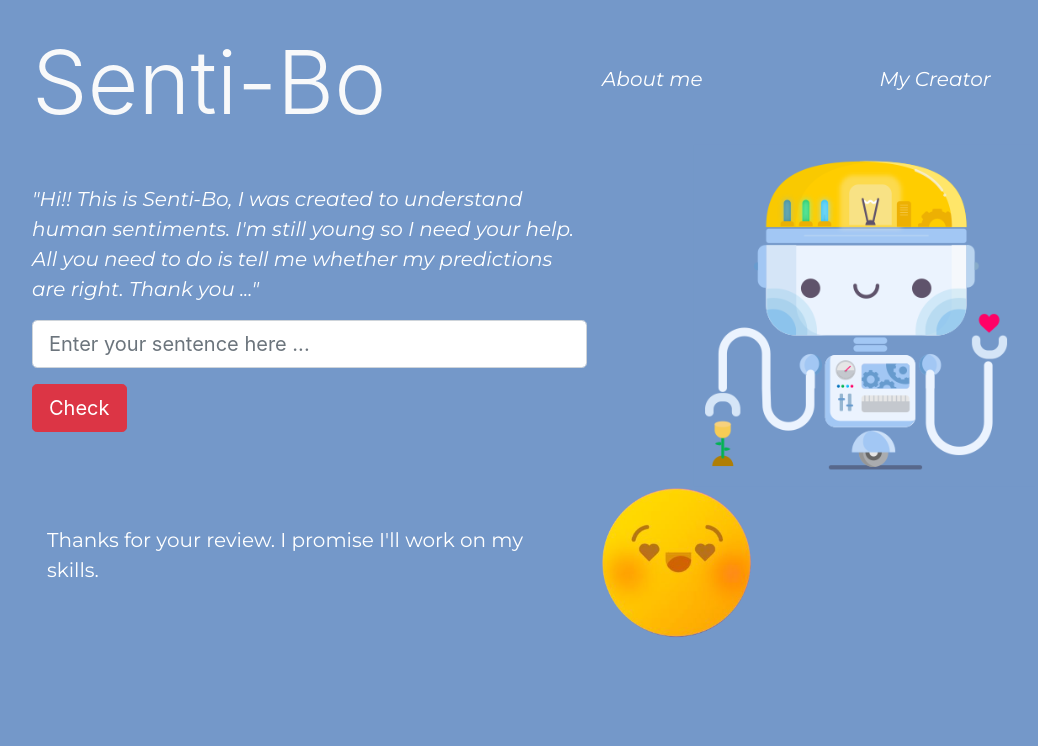
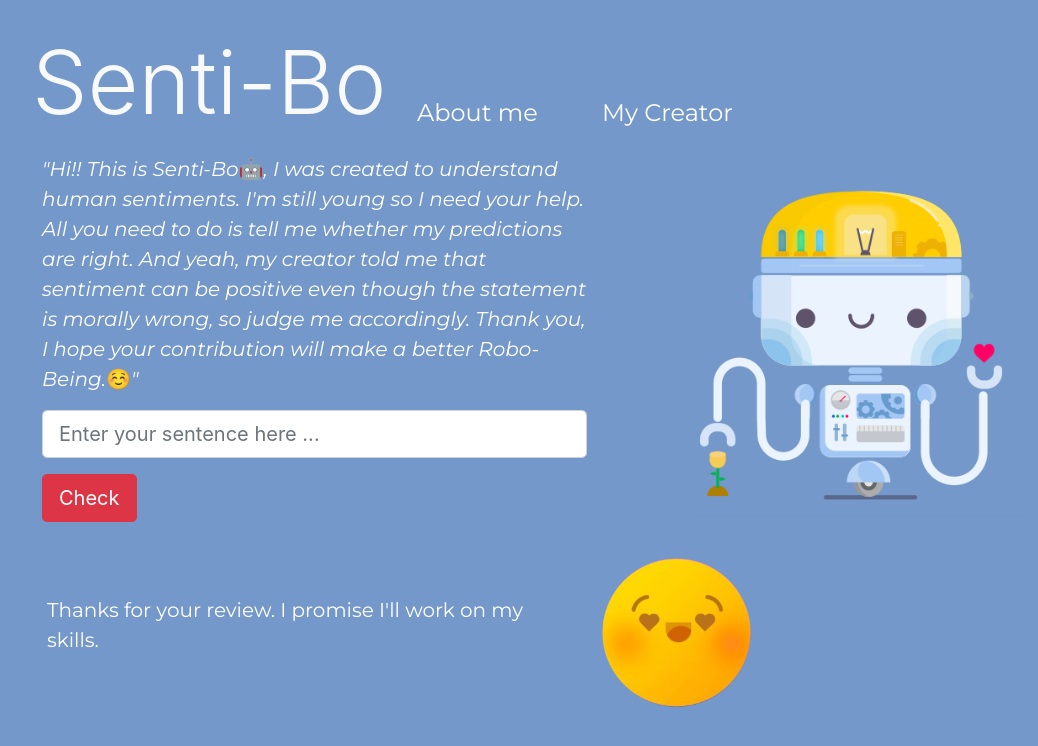
Before and after one commit to Tanmay06/sentiment-analysis, a Flask app: page /review in a window 1280 px wide. Shown: the top 746 px of the page, without its empty margins (53-1091 px from the left). Run offline with Flask 2, Linux system fonts and the light colour scheme; data that the repository does not hold is empty; parts of the project's set-up code (start-up, migrations or seed data) failed here and were passed over; some libraries are stand-ins or nearby versions.

Commit message:
Version 1.1.0

```diff
--- a/templates/head.html
+++ b/templates/head.html
@@ -1,16 +1,16 @@
-<div class="row align-items-center justify-content-center">
-	<div class="col-md">
+<div class="row align-items-end justify-content-center">
+	<div class="col-md-4">
 		<div class="row justify-content-start">
 			<a href="/"><h1 class="display-2 text-light">Senti-Bo</h1></a>
 		</div>
 	</div>
-	<div class="col-md">
-		<div class="row justify-content-center">
-			<div class="col-md">
-				<p><a href="https://github.com/Tanmay06/sentiment-analysis" class="lead"><em>About me</em></a></p>
+	<div class="col-md-8">
+		<div class="row justify-content-start align-items-end">
+			<div class="col-md-3 col-6 align-items-center">
+				<p><a href="https://github.com/Tanmay06/sentiment-analysis" class="h4">About me</a></p>
 			</div>
-			<div class="col-md">
-				<p><a href="https://www.linkedin.com/in/tanmay-vakare-06/" class="lead"><em>My Creator</em></a></p>
+			<div class="col-md-4 col-6 align-items-center">
+				<p><a href="https://www.linkedin.com/in/tanmay-vakare-06/" class="h4">My Creator</a></p>
 			</div>
 		</div>
 	</div>
--- a/templates/index.html
+++ b/templates/index.html
@@ -2,6 +2,7 @@
 <html>
 <head>
 	<meta name="viewport" content="width=device-width, initial-scale=1.0">
+	<meta charset="UTF-8">
 
 	<title>Senti-Bo: A young bot who is trying to understand human sentiments.</title>
 
@@ -20,6 +21,11 @@
 		a:hover{
 			text-decoration: none;
 			color: #FFFFFF;
+		}
+
+		.h4 {
+			color: #FFFFFF;
+			font-family: 'Montserrat', sans-serif;
 		}
 	</style>
 
--- a/templates/main.html
+++ b/templates/main.html
@@ -1,8 +1,8 @@
-<div class="row align-items-center justify-content-center">
+<div class="row align-items-center justify-content-center" style="padding: 10px;">
 	<div class="col-md">
 		<form action="/predict">
 			<div class="form-group row">
-				<p class="mb-0 lead"><em>"Hi!! This is Senti-Bo, I was created to understand human sentiments. I'm still young so I need your help. All you need to do is tell me whether my predictions are right. Thank you ..."</em></p>
+				<p class="mb-0 lead"><em>"Hi!! This is Senti-Bo</em>🤖<em>, I was created to understand human sentiments. I'm still young so I need your help. All you need to do is tell me whether my predictions are right. And yeah, my creator told me that sentiment can be positive even though the statement is morally wrong, so judge me accordingly. Thank you, I hope your contribution will make a better Robo-Being.</em>☺️<em>"</em></p>
 			</div>
 			<div class="form-group row">
 				<input type="text" class="form-control form-control-lg" name="sentence" placeholder="Enter your sentence here ...">
@@ -12,7 +12,7 @@
 			</div>
 		</form>
 	</div>
-	<div class="col-md align-self-center">
+	<div class="col-md">
 		<div class="row justify-content-center">
 			<img src="{{ url_for('static',filename = 'images/botcito.png')}}" class="image">
 		</div>
--- a/templates/thanks.html
+++ b/templates/thanks.html
@@ -1,7 +1,7 @@
 {% extends "index.html" %}
 
 {% block sub %}
-<div class="row align-items-center">
+<div class="row align-items-center" style="padding-top: 10px;">
 	<div class = "col-md align-items-center">
 		<p class="lead">Thanks for your review. I promise I'll work on my skills.</p>
 	</div>
```
Also changed, not shown: templates/prediction.html (+6 -6 lines).
